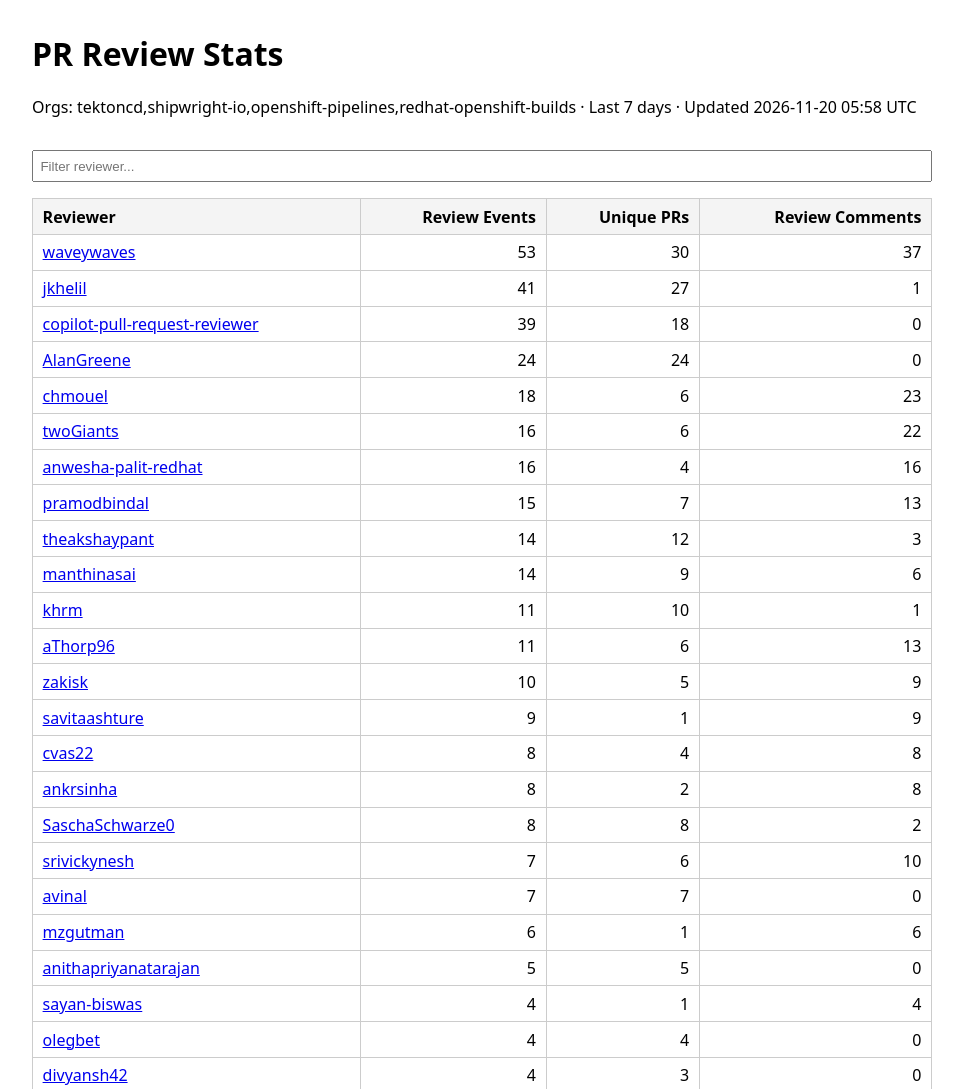
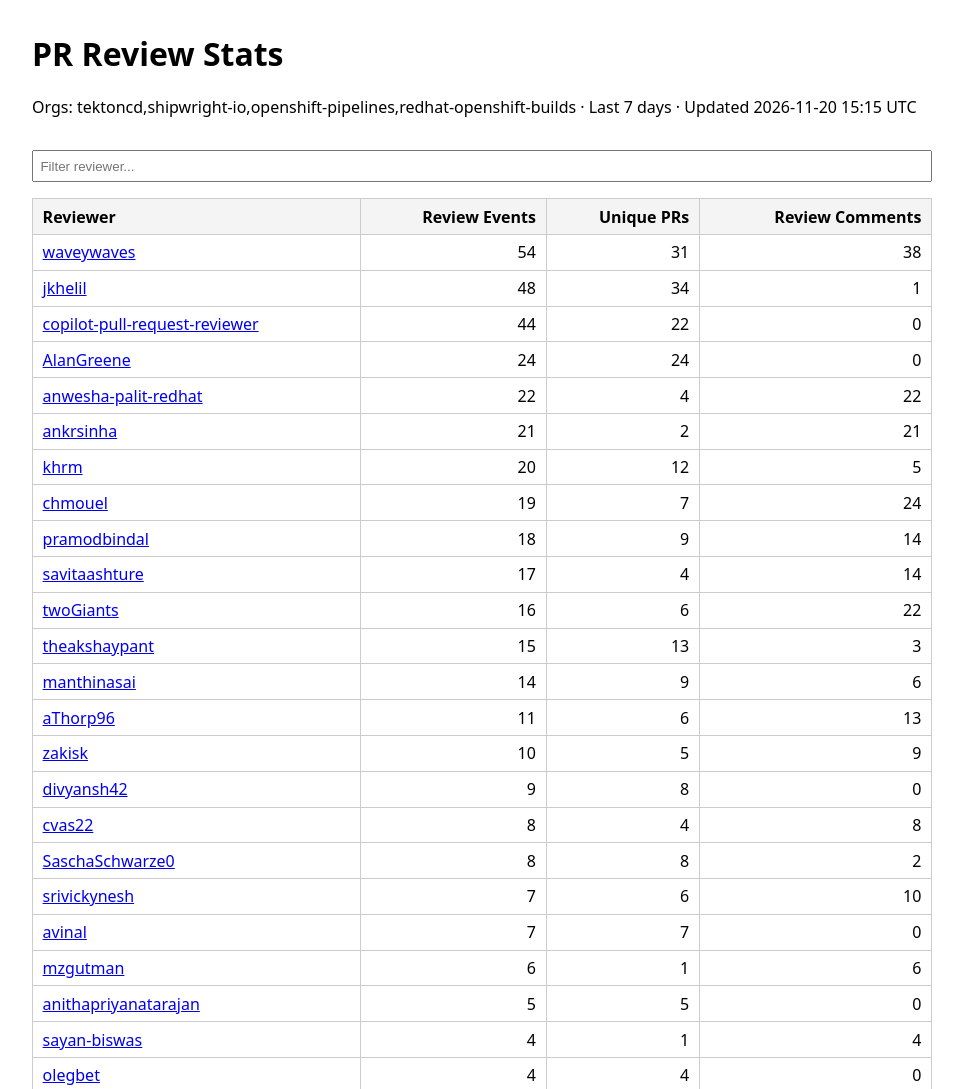
Before and after one commit to khrm/tekton-contribs, a plain HTML site: page index.html in a window 1280 px wide. Shown: the top 1089 px of the page, without its empty margins (158-1121 px from the left). Drawn offline with Linux system fonts and the light colour scheme.

Commit message:
deploy: d4e4548ec04b7e6e25ed4ca861f40e69dfefaeaf

```diff
--- a/index.html
+++ b/index.html
@@ -4,25 +4,26 @@
 <title>PR Review Stats</title>
 <style>body{font-family:system-ui,sans-serif;max-width:900px;margin:2rem auto;padding:0 1rem}table{border-collapse:collapse;width:100%}th,td{border:1px solid #ccc;padding:.4rem .6rem;text-align:left}th{cursor:pointer;background:#f4f4f4}td:nth-child(n+2),th:nth-child(n+2){text-align:right}#q{margin:1rem 0;padding:.4rem;width:100%;box-sizing:border-box}</style>
 <h1>PR Review Stats</h1>
-<p>Orgs: tektoncd,shipwright-io,openshift-pipelines,redhat-openshift-builds &middot; Last 7 days &middot; Updated 2026-11-20 05:58 UTC</p>
+<p>Orgs: tektoncd,shipwright-io,openshift-pipelines,redhat-openshift-builds &middot; Last 7 days &middot; Updated 2026-11-20 15:15 UTC</p>
 <input id="q" placeholder="Filter reviewer...">
 <table id="t"><thead><tr><th>Reviewer</th><th>Review Events</th><th>Unique PRs</th><th>Review Comments</th></tr></thead>
-<tbody><tr><td><a href="https://github.com/waveywaves">waveywaves</a></td><td>53</td><td>30</td><td>37</td></tr>
-<tr><td><a href="https://github.com/jkhelil">jkhelil</a></td><td>41</td><td>27</td><td>1</td></tr>
-<tr><td><a href="https://github.com/copilot-pull-request-reviewer">copilot-pull-request-reviewer</a></td><td>39</td><td>18</td><td>0</td></tr>
+<tbody><tr><td><a href="https://github.com/waveywaves">waveywaves</a></td><td>54</td><td>31</td><td>38</td></tr>
+<tr><td><a href="https://github.com/jkhelil">jkhelil</a></td><td>48</td><td>34</td><td>1</td></tr>
+<tr><td><a href="https://github.com/copilot-pull-request-reviewer">copilot-pull-request-reviewer</a></td><td>44</td><td>22</td><td>0</td></tr>
 <tr><td><a href="https://github.com/AlanGreene">AlanGreene</a></td><td>24</td><td>24</td><td>0</td></tr>
-<tr><td><a href="https://github.com/chmouel">chmouel</a></td><td>18</td><td>6</td><td>23</td></tr>
+<tr><td><a href="https://github.com/anwesha-palit-redhat">anwesha-palit-redhat</a></td><td>22</td><td>4</td><td>22</td></tr>
+<tr><td><a href="https://github.com/ankrsinha">ankrsinha</a></td><td>21</td><td>2</td><td>21</td></tr>
+<tr><td><a href="https://github.com/khrm">khrm</a></td><td>20</td><td>12</td><td>5</td></tr>
+<tr><td><a href="https://github.com/chmouel">chmouel</a></td><td>19</td><td>7</td><td>24</td></tr>
+<tr><td><a href="https://github.com/pramodbindal">pramodbindal</a></td><td>18</td><td>9</td><td>14</td></tr>
+<tr><td><a href="https://github.com/savitaashture">savitaashture</a></td><td>17</td><td>4</td><td>14</td></tr>
 <tr><td><a href="https://github.com/twoGiants">twoGiants</a></td><td>16</td><td>6</td><td>22</td></tr>
-<tr><td><a href="https://github.com/anwesha-palit-redhat">anwesha-palit-redhat</a></td><td>16</td><td>4</td><td>16</td></tr>
-<tr><td><a href="https://github.com/pramodbindal">pramodbindal</a></td><td>15</td><td>7</td><td>13</td></tr>
-<tr><td><a href="https://github.com/theakshaypant">theakshaypant</a></td><td>14</td><td>12</td><td>3</td></tr>
+<tr><td><a href="https://github.com/theakshaypant">theakshaypant</a></td><td>15</td><td>13</td><td>3</td></tr>
 <tr><td><a href="https://github.com/manthinasai">manthinasai</a></td><td>14</td><td>9</td><td>6</td></tr>
-<tr><td><a href="https://github.com/khrm">khrm</a></td><td>11</td><td>10</td><td>1</td></tr>
 <tr><td><a href="https://github.com/aThorp96">aThorp96</a></td><td>11</td><td>6</td><td>13</td></tr>
 <tr><td><a href="https://github.com/zakisk">zakisk</a></td><td>10</td><td>5</td><td>9</td></tr>
-<tr><td><a href="https://github.com/savitaashture">savitaashture</a></td><td>9</td><td>1</td><td>9</td></tr>
+<tr><td><a href="https://github.com/divyansh42">divyansh42</a></td><td>9</td><td>8</td><td>0</td></tr>
 <tr><td><a href="https://github.com/cvas22">cvas22</a></td><td>8</td><td>4</td><td>8</td></tr>
-<tr><td><a href="https://github.com/ankrsinha">ankrsinha</a></td><td>8</td><td>2</td><td>8</td></tr>
 <tr><td><a href="https://github.com/SaschaSchwarze0">SaschaSchwarze0</a></td><td>8</td><td>8</td><td>2</td></tr>
 <tr><td><a href="https://github.com/srivickynesh">srivickynesh</a></td><td>7</td><td>6</td><td>10</td></tr>
 <tr><td><a href="https://github.com/avinal">avinal</a></td><td>7</td><td>7</td><td>0</td></tr>
@@ -30,11 +31,11 @@
 <tr><td><a href="https://github.com/anithapriyanatarajan">anithapriyanatarajan</a></td><td>5</td><td>5</td><td>0</td></tr>
 <tr><td><a href="https://github.com/sayan-biswas">sayan-biswas</a></td><td>4</td><td>1</td><td>4</td></tr>
 <tr><td><a href="https://github.com/olegbet">olegbet</a></td><td>4</td><td>4</td><td>0</td></tr>
-<tr><td><a href="https://github.com/divyansh42">divyansh42</a></td><td>4</td><td>3</td><td>0</td></tr>
+<tr><td><a href="https://github.com/sdlarsen">sdlarsen</a></td><td>3</td><td>1</td><td>3</td></tr>
 <tr><td><a href="https://github.com/vdemeester">vdemeester</a></td><td>2</td><td>1</td><td>1</td></tr>
+<tr><td><a href="https://github.com/qodo-code-review">qodo-code-review</a></td><td>2</td><td>2</td><td>0</td></tr>
 <tr><td><a href="https://github.com/fullsend-ai-review">fullsend-ai-review</a></td><td>2</td><td>2</td><td>0</td></tr>
 <tr><td><a href="https://github.com/T0MASD">T0MASD</a></td><td>2</td><td>1</td><td>2</td></tr>
-<tr><td><a href="https://github.com/qodo-code-review">qodo-code-review</a></td><td>1</td><td>1</td><td>0</td></tr>
 <tr><td><a href="https://github.com/pratap0007">pratap0007</a></td><td>1</td><td>1</td><td>1</td></tr>
 <tr><td><a href="https://github.com/pipelines-as-code">pipelines-as-code</a></td><td>1</td><td>1</td><td>0</td></tr>
 <tr><td><a href="https://github.com/infernus01">infernus01</a></td><td>1</td><td>1</td><td>0</td></tr>
@@ -43,10 +44,10 @@
 <tr><td><a href="https://github.com/bharatmajjiga">bharatmajjiga</a></td><td>1</td><td>1</td><td>0</td></tr>
 <tr><td><a href="https://github.com/afrittoli">afrittoli</a></td><td>1</td><td>1</td><td>1</td></tr>
 <tr><td><a href="https://github.com/adchauha">adchauha</a></td><td>1</td><td>1</td><td>0</td></tr>
-<tr><td><a href="https://github.com/qodo-code-review[bot]">qodo-code-review[bot]</a></td><td>0</td><td>0</td><td>8</td></tr>
+<tr><td><a href="https://github.com/qodo-code-review[bot]">qodo-code-review[bot]</a></td><td>0</td><td>0</td><td>9</td></tr>
 <tr><td><a href="https://github.com/pipelines-as-code[bot]">pipelines-as-code[bot]</a></td><td>0</td><td>0</td><td>1</td></tr>
 <tr><td><a href="https://github.com/fullsend-ai-review[bot]">fullsend-ai-review[bot]</a></td><td>0</td><td>0</td><td>1</td></tr>
-<tr><td><a href="https://github.com/Copilot">Copilot</a></td><td>0</td><td>0</td><td>43</td></tr></tbody></table>
+<tr><td><a href="https://github.com/Copilot">Copilot</a></td><td>0</td><td>0</td><td>47</td></tr></tbody></table>
 <script>
 const t=document.getElementById('t'),q=document.getElementById('q');
 q.oninput=()=>{const s=q.value.toLowerCase();for(const r of t.tBodies[0].rows)r.style.display=r.cells[0].textContent.toLowerCase().includes(s)?'':'none'};
```
